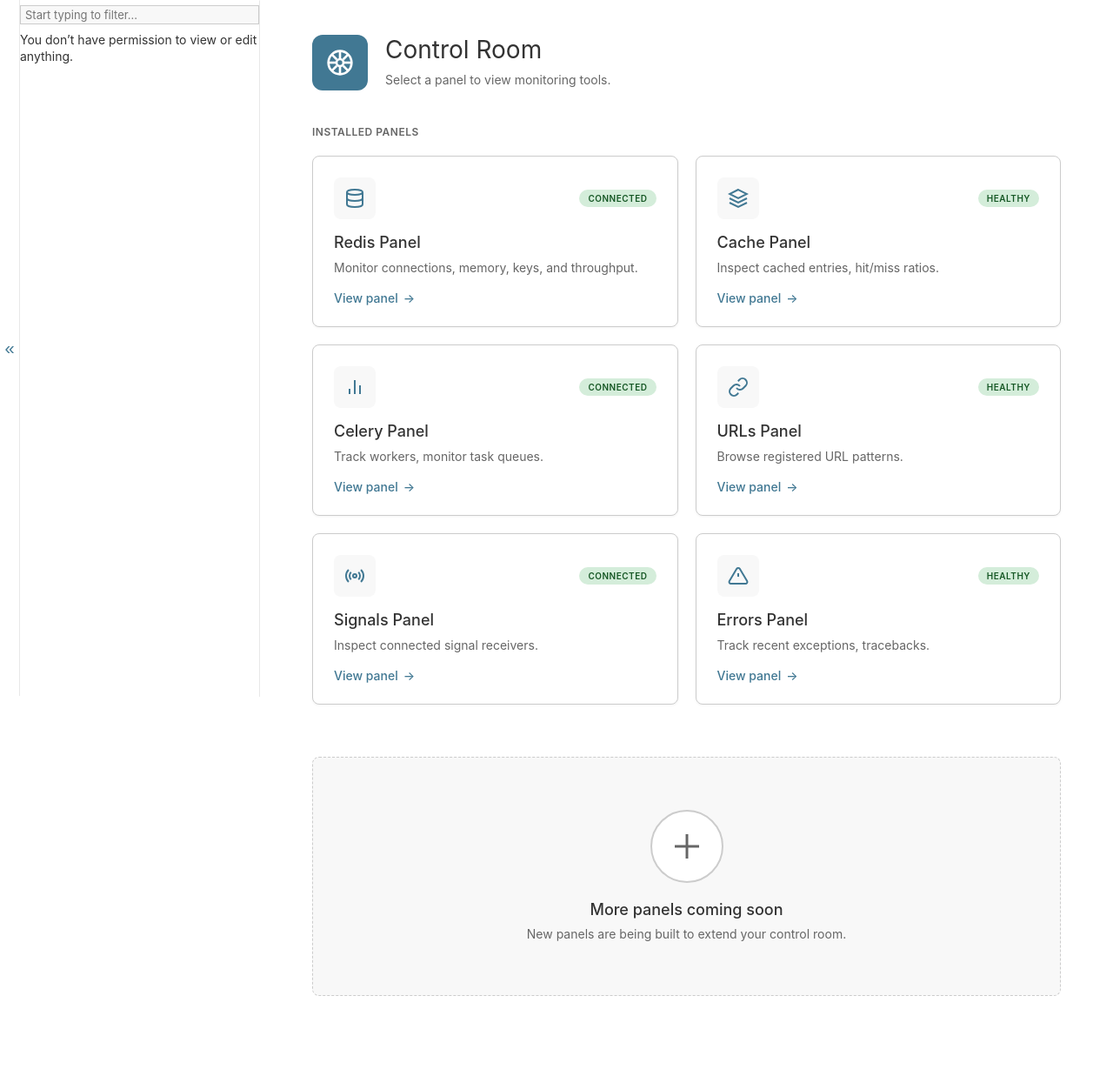
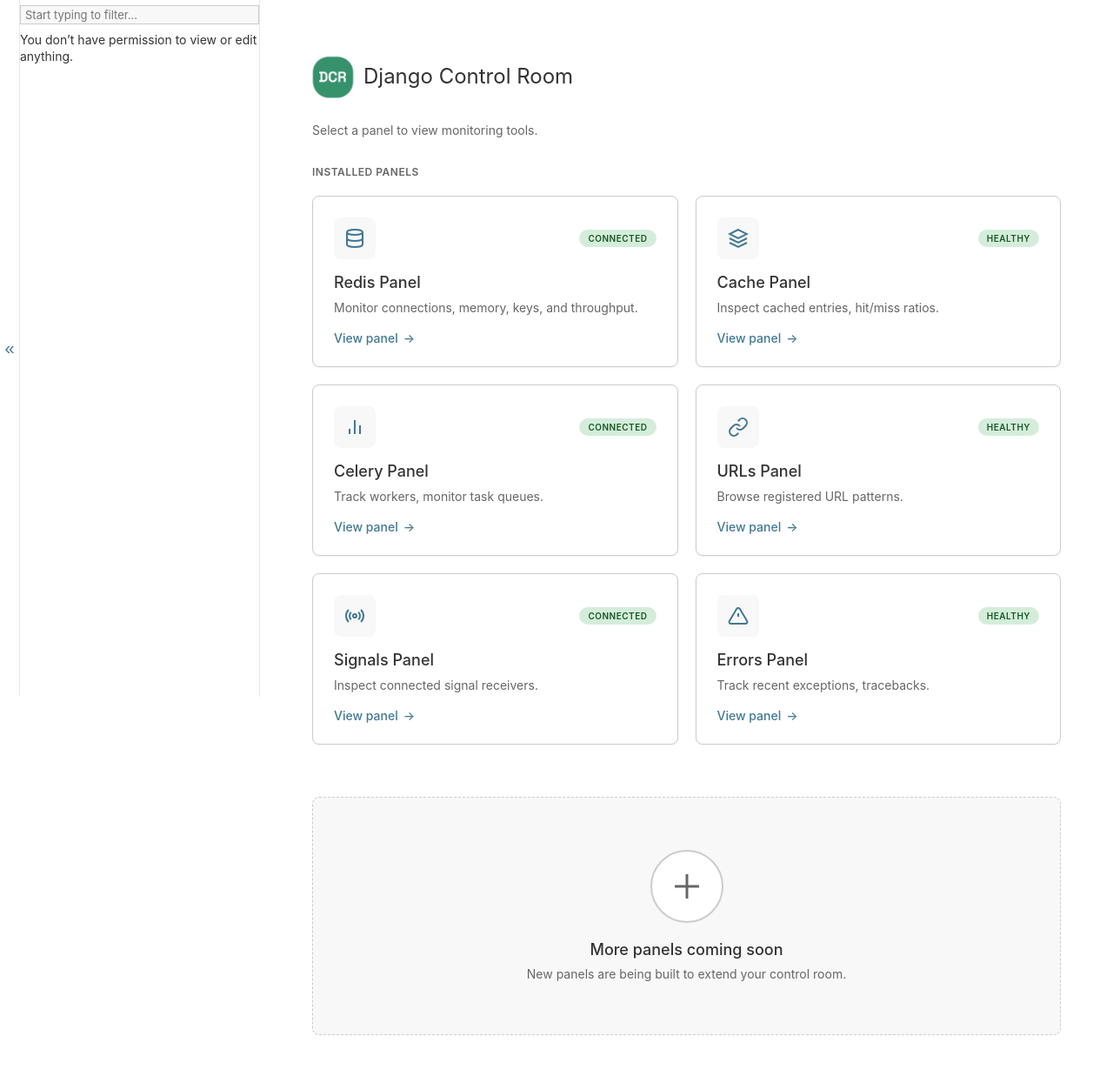
Before and after one commit to yassi/dj-control-room, a Django app: page /admin/dj-control-room/ in a window 1280 px wide. Shown: the part 86-1323 px from the top of the page at 87% size. Before the commit the page ends 1231 px from the top, so only its background shows below. Run offline with Django 4.2, Linux system fonts and the light colour scheme; the visitor is signed in with stand-in values (Sample User, id 1).

Commit message:
add dcr glyph logo

```diff
--- a/dj_control_room/templates/admin/dj_control_room/index.html
+++ b/dj_control_room/templates/admin/dj_control_room/index.html
@@ -4,24 +4,11 @@
 {% block content %}
 <div class="control-room-container">
     <div class="control-room-header">
-        <div class="header-icon">
-            <svg width="32" height="32" viewBox="0 0 24 24" fill="none" stroke="currentColor" stroke-width="2">
-                <circle cx="12" cy="12" r="10"/>
-                <circle cx="12" cy="12" r="3"/>
-                <line x1="12" y1="2" x2="12" y2="9"/>
-                <line x1="12" y1="15" x2="12" y2="22"/>
-                <line x1="4.93" y1="4.93" x2="9.17" y2="9.17"/>
-                <line x1="14.83" y1="14.83" x2="19.07" y2="19.07"/>
-                <line x1="2" y1="12" x2="9" y2="12"/>
-                <line x1="15" y1="12" x2="22" y2="12"/>
-                <line x1="4.93" y1="19.07" x2="9.17" y2="14.83"/>
-                <line x1="14.83" y1="9.17" x2="19.07" y2="4.93"/>
-            </svg>
-        </div>
-        <div class="header-content">
-            <h1>Control Room</h1>
-            <p>Select a panel to view monitoring tools.</p>
-        </div>
+        <img src="{% static 'dj_control_room/images/glyph.png' %}" alt="DCR" class="header-glyph" />
+        <h1 class="header-title">Django Control Room</h1>
+    </div>
+    <div class="header-subtitle">
+        <p>Select a panel to view monitoring tools.</p>
     </div>
 
     <div class="panels-section">
--- a/dj_control_room/templates/admin/dj_control_room/styles.css
+++ b/dj_control_room/templates/admin/dj_control_room/styles.css
@@ -8,31 +8,33 @@
 
 .control-room-header {
     display: flex;
-    align-items: flex-start;
-    gap: 20px;
-    margin-bottom: 40px;
+    align-items: center;
+    gap: 15px;
+    margin-bottom: 10px;
+    padding: 20px 0 10px 0;
 }
 
-.header-icon {
+.header-glyph {
+    height: 60px;
+    width: 60px;
+    margin-left: -6px;
     flex-shrink: 0;
-    width: 64px;
-    height: 64px;
-    background: var(--link-fg, #417690);
-    border-radius: 12px;
-    display: flex;
-    align-items: center;
-    justify-content: center;
-    color: white;
 }
 
-.header-content h1 {
-    margin: 0 0 8px 0;
-    font-size: 28px;
+.header-title {
+    margin: 0;
+    margin-top:-6px;
+    margin-left: -10px;
+    font-size: 24px;
     font-weight: 400;
     color: var(--body-fg, #333);
 }
 
-.header-content p {
+.header-subtitle {
+    margin-bottom: 30px;
+}
+
+.header-subtitle p {
     margin: 0;
     color: var(--body-quiet-color, #666);
     font-size: 14px;
@@ -183,8 +185,8 @@
 
 /* Dark mode support */
 @media (prefers-color-scheme: dark) {
-    .header-icon {
-        background: var(--link-fg, #79aec8);
+    .header-title {
+        color: var(--body-fg, #f8f8f8);
     }
 
     .panel-card {
--- a/example_project/example_project/settings.py
+++ b/example_project/example_project/settings.py
@@ -120,6 +120,7 @@
 # https://docs.djangoproject.com/en/4.2/howto/static-files/
 
 STATIC_URL = "static/"
+STATIC_ROOT = BASE_DIR / "staticfiles"
 
 # Default primary key field type
 # https://docs.djangoproject.com/en/4.2/ref/settings/#default-auto-field
```
Also changed, not shown: dj_control_room/static/dj_control_room/images/glyph.png (added), 1 other file.
